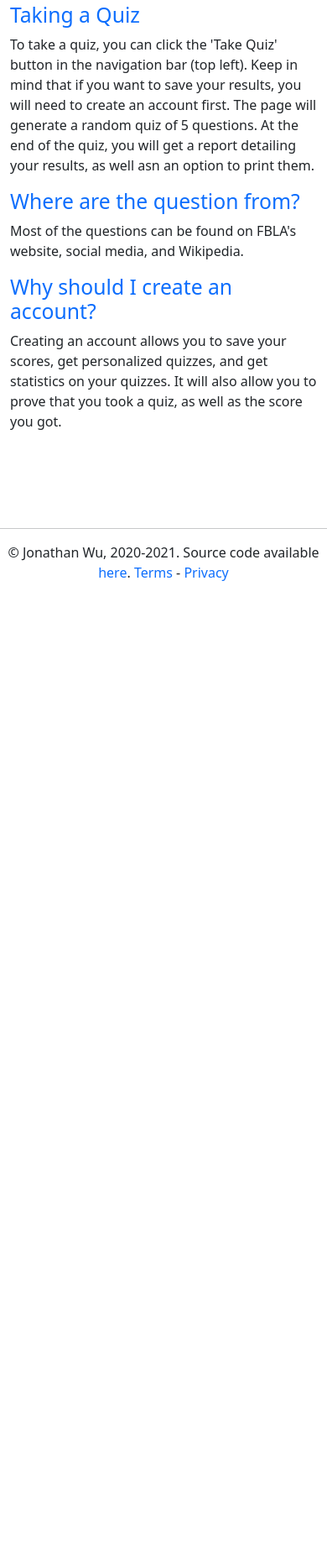
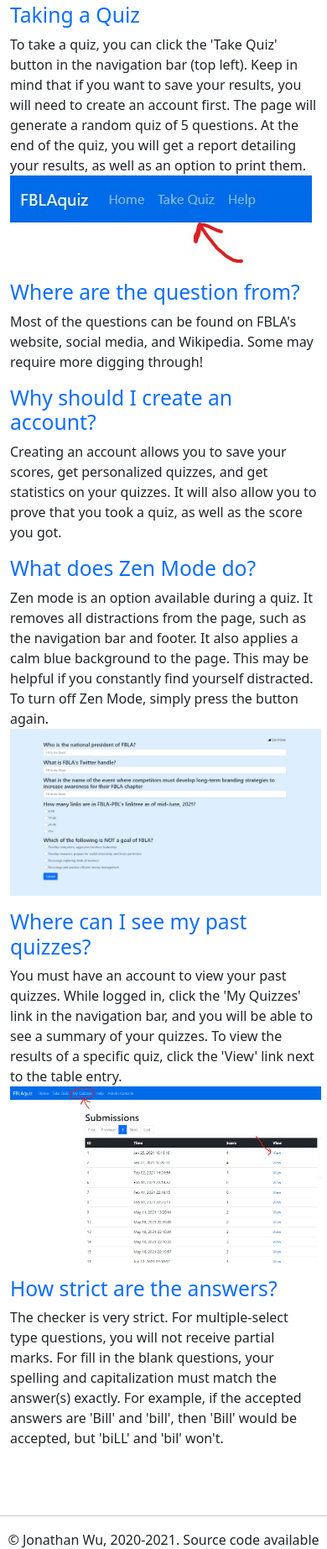
Before and after one commit to jdabtieu/FBLA, a Flask app: page /help in a window 390 px wide. Shown: the part 142-1987 px from the top of the page at 84% size. Before the commit the page ends 834 px from the top, so only its background shows below. Run offline with Flask 2, Linux system fonts and the light colour scheme; parts of the project's set-up code (start-up, migrations or seed data) failed here and were passed over; some libraries are stand-ins or nearby versions.

Commit message:
enhance help page

```diff
--- a/src/assets/css/style.css
+++ b/src/assets/css/style.css
@@ -80,6 +80,12 @@
         display: block;
         margin: 8px auto;
     }
+}
+
+/****************** HELP PAGE LAYOUT *************************/
+.help-img {
+    max-width: 95vw;
+    overflow-x: auto;
 }
 
 /****************** ADMIN PAGE LAYOUT ************************/
@@ -286,6 +292,7 @@ main {
 @media screen and (min-width: 1360px) {
     ::-webkit-scrollbar {
         width: 8px;
+        height: 8px;
     }
 
     ::-webkit-scrollbar-track {
--- a/src/templates/help.html
+++ b/src/templates/help.html
@@ -10,13 +10,15 @@
         To take a quiz, you can click the 'Take Quiz' button in the navigation bar (top left).
         Keep in mind that if you want to save your results, you will need to create an account first.
         The page will generate a random quiz of 5 questions. At the end of the quiz, you will get a report
-		detailing your results, as well asn an option to print them.
+        detailing your results, as well as an option to print them.
+        <img src="/assets/images/help1.jpeg" class="help-img">
     </p>
 </div>
 <div>
     <h2 id="question-origin"><a href="#question-origin">Where are the question from?</a></h2>
     <p>
         Most of the questions can be found on FBLA's website, social media, and Wikipedia.
+        Some may require more digging through!
     </p>
 </div>
 <div>
@@ -27,4 +29,32 @@
         as the score you got.
     </p>
 </div>
+<div>
+    <h2 id="zen-mode"><a href="#zen-mode">What does Zen Mode do?</a></h2>
+    <p>
+        Zen mode is an option available during a quiz. It removes all distractions from the page,
+        such as the navigation bar and footer. It also applies a calm blue background to the page.
+        This may be helpful if you constantly find yourself distracted. To turn off Zen Mode, simply
+        press the button again.
+        <img src="/assets/images/help2.jpeg" class="help-img">
+    </p>
+</div>
+<div>
+    <h2 id="where-find-past-quizzes"><a href="#where-find-past-quizzes">Where can I see my past quizzes?</a></h2>
+    <p>
+        You must have an account to view your past quizzes. While logged in, click the 'My Quizzes'
+        link in the navigation bar, and you will be able to see a summary of your quizzes. To view
+        the results of a specific quiz, click the 'View' link next to the table entry.
+        <img src="/assets/images/help3.jpeg" class="help-img">
+    </p>
+</div>
+<div>
+    <h2 id="how-strict-answers"><a href="#how-strict-answers">How strict are the answers?</a></h2>
+    <p>
+        The checker is very strict. For multiple-select type questions, you will not receive partial
+        marks. For fill in the blank questions, your spelling and capitalization must match the
+        answer(s) exactly. For example, if the accepted answers are 'Bill' and 'bill', then
+        'Bill' would be accepted, but 'biLL' and 'bil' won't.
+    </p>
+</div>
 {% endblock %}
```
Also changed, not shown: src/assets/images/help1.jpeg (added), src/assets/images/help2.jpeg (added), src/assets/images/help3.jpeg (added). Lines whose indentation alone changed are shown as unchanged.
